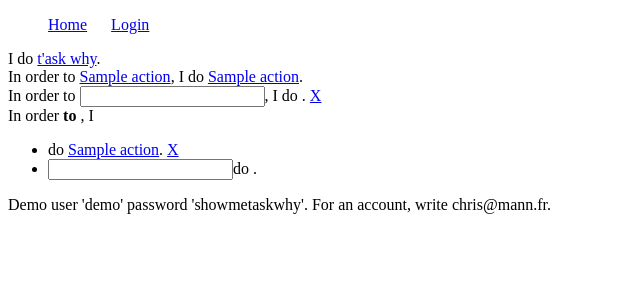
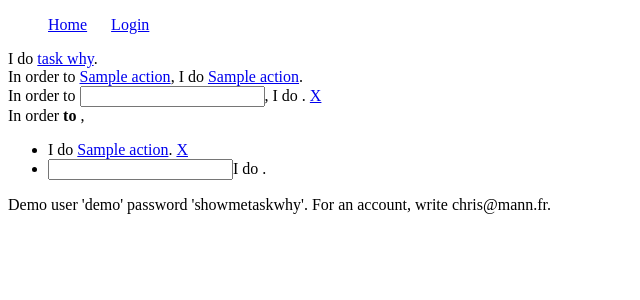
Before and after one commit to chris2fr/focusplex, a Django app: template templates/why/read.html in a window 1280 px wide. Shown: the top 300 px of the page, without its empty margins (0-640 px from the left). Run offline with Django 3.2, Linux system fonts and the light colour scheme; the template is opened without the code that fills it: most values are stand-ins (such as "Sample title", 1, 10 or a date in 2020); form fields are guessed from the names that the template uses.

Commit message:
cosmetic changes

```diff
--- a/templates/why/read.html
+++ b/templates/why/read.html
@@ -6,14 +6,14 @@
 
 <!-- WHAT UP -->
 
-I do <a href="/read/0">t'ask why</a>.<BR/>
 {% if zoom_id > 0 %}
+    I do <a href="/read/0">task why</a>.<BR/>
     {% for what in what_ups %}
     In order to
         {% if what.result.id %}
      <a href="/read/{{what.result.id}}">{{ what.result.action }}</a>,
         {% else %}
-     <a href="/read/0">t'ask why</a>,
+     <a href="/read/0">task why</a>,
         {% endif %} I do <a href="/read/{{what.id}}">{{ what.action }}</a>.
     {% endfor %}
 
@@ -26,23 +26,24 @@ I do <a href="/read/0">t'ask why</a>.<BR/>
     <a href="/delete/{{what_now.id}}" onclick="return confirm('Are you sure?')">X</a>
     </form>
 
-    In order <strong>to {{ what_now_form.action.value }}</strong>, I
+    In order <strong>to {{ what_now_form.action.value }}</strong>,
     <UL>
     {% for whatd in what_downs %}
-        <li> do <a href="/read/{{whatd.id}}">{{whatd.action}}</a>.
+        <li>I do <a href="/read/{{whatd.id}}">{{whatd.action}}</a>.
             <a href="/delete/{{whatd.id}}" onclick="return confirm('Are you sure?')">X</a>
         </li>
     {% endfor %}
         <LI><form action="/create/" method="post">
-            {% csrf_token %} {{what_new_form.result}}do {{what_new_form.action}}.
+            {% csrf_token %} {{what_new_form.result}}I do {{what_new_form.action}}.
         </form></LI>
         </UL>
 {% else %}
+        In order to <strong>task why</strong>,
         <UL>
         {% for what in what_tops %}
-        <LI>In order to <a href="/read/0">t'ask why</a>, I do <a href="/read/{{what.id}}">{{ what.action }}</a></li>
+        <LI>I do <a href="/read/{{what.id}}">{{ what.action }}</a>.</li>
         {% endfor %}
-        <LI><form action="/create/" method="post">{% csrf_token %}In order to <a href="/read/0">t'ask why</a>, I do {{what_new_form.action}}.</form></LI>
+        <LI><form action="/create/" method="post">{% csrf_token %}I do {{what_new_form.action}}.</form></LI>
     </UL>
 {% endif %}
 
--- a/views.py
+++ b/views.py
@@ -118,7 +118,7 @@ def read(request, id):
 
     if request.user.is_authenticated:
         what_new_form.fields['result'].widget = django.forms.widgets.HiddenInput()
-        what_now_form.fields['result'].choices = (('',"t'ask why"),)
+        what_now_form.fields['result'].choices = (('',"task why"),)
         whats = []
         for what in what_ups:
             # what_new_form.fields['result'].choices.append((str(what.id),what.action))
```
